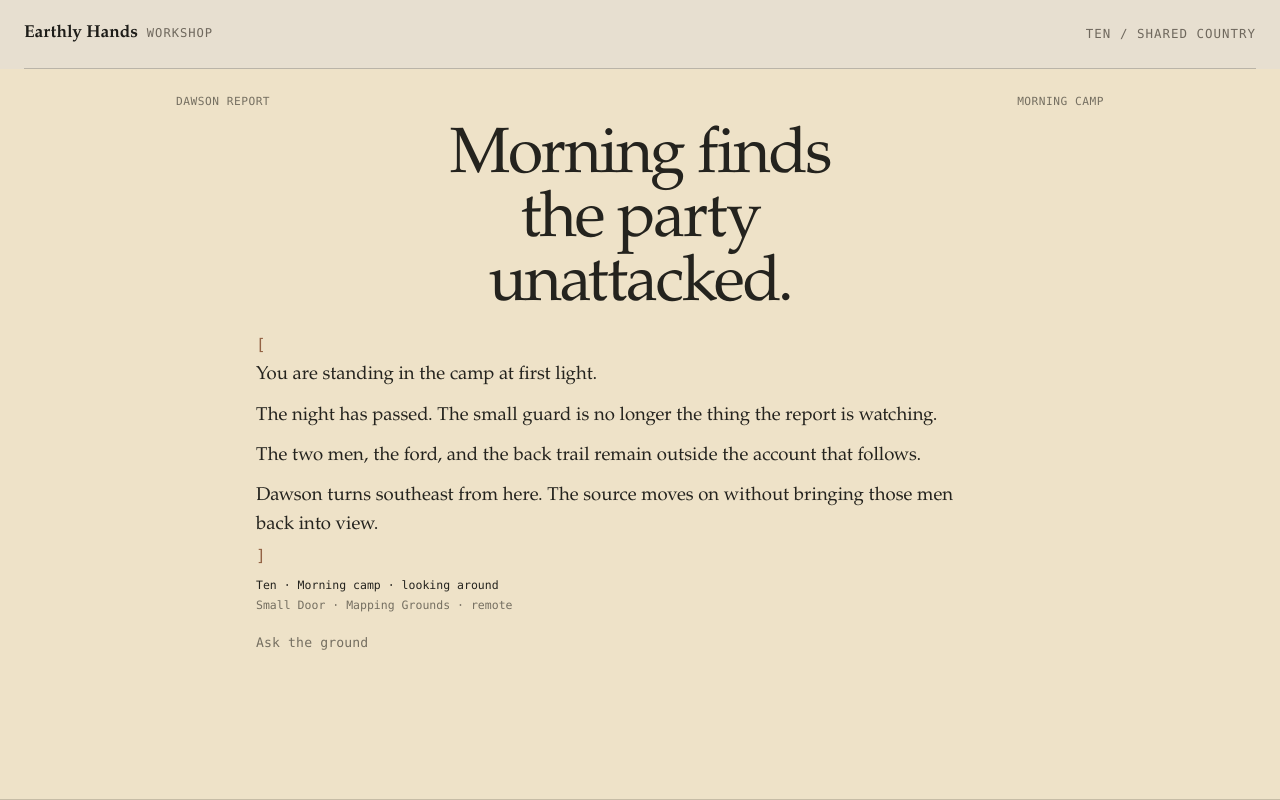
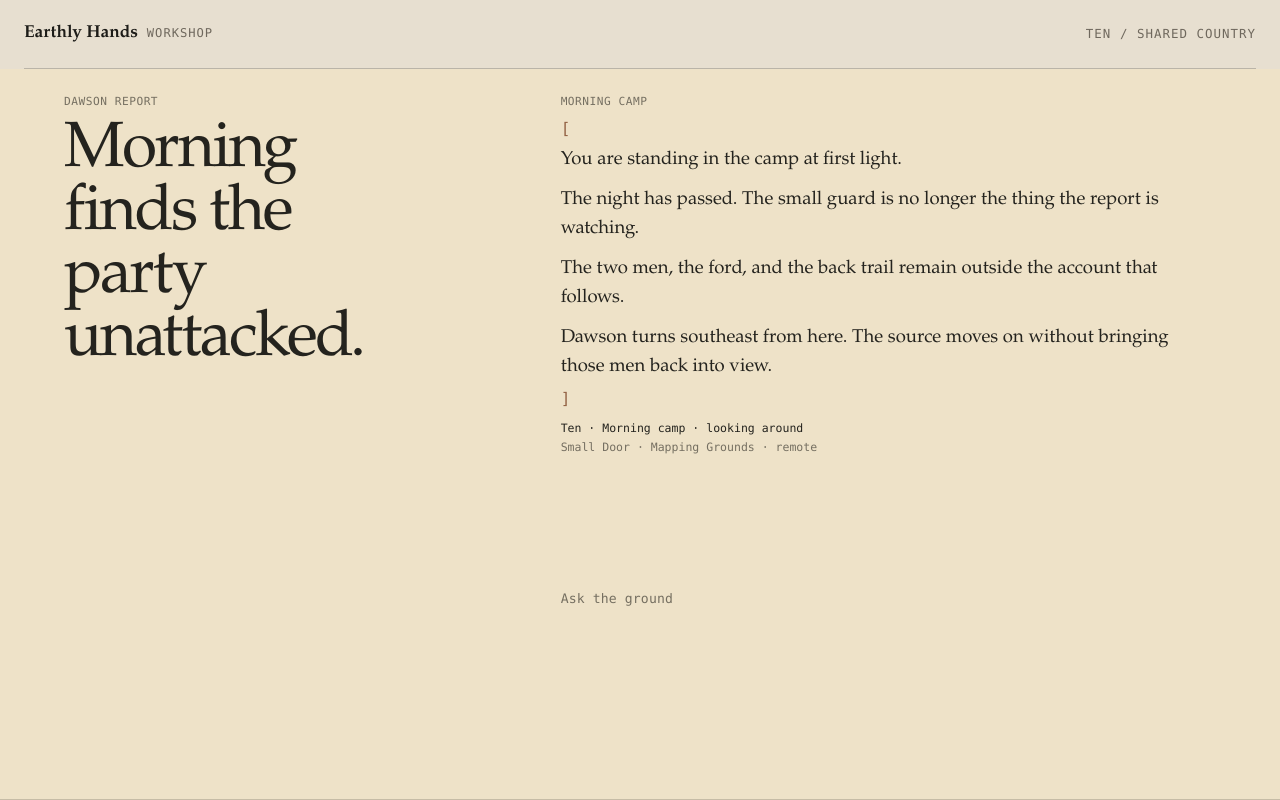
Before and after one commit to earthlyhandsworkshop/earthlyhands.org, a plain HTML site: page index.html in a window 1280 px wide. Shown: the top 800 px of the page. Drawn offline with Linux system fonts and the light colour scheme.

Commit message:
Restore Shared Country two-column conversation layout

```diff
--- a/style.css
+++ b/style.css
@@ -179,7 +179,7 @@ body[data-ground="dozen"] .experience-shell{
 
 .experience-stage,
 .experience-tools{
-  width:min(58rem,calc(100% - 3rem));
+  width:min(72rem,calc(100% - 3rem));
   margin-inline:auto;
 }
 
@@ -200,36 +200,50 @@ body[data-ground="dozen"] .experience-shell{
 }
 
 [data-scene].is-current{
-  display:block;
+  display:grid;
+  grid-template-columns:minmax(15rem,.82fr) minmax(0,1.28fr);
+  grid-template-rows:auto auto;
+  column-gap:clamp(2.4rem,6vw,6.5rem);
+  row-gap:.7rem;
   width:100%;
+  align-items:start;
 }
 
 [data-scene][tabindex="-1"]:focus{outline:none}
 
 .scene-setting{
-  display:flex;
-  justify-content:space-between;
-  gap:1.5rem;
-  margin:0 0 1rem;
+  display:contents;
   color:var(--scene-muted);
   font-family:var(--mono);
   font-size:.7rem;
   letter-spacing:.045em;
   text-transform:uppercase;
 }
+.scene-source{
+  grid-column:1;
+  grid-row:1;
+  align-self:end;
+  color:var(--scene-muted);
+}
 .scene-place{
-  text-align:right;
+  grid-column:2;
+  grid-row:1;
+  align-self:end;
+  color:var(--scene-muted);
+  text-align:left;
 }
 
 .passage h2{
-  margin:0 auto 1.15rem;
-  max-width:14ch;
+  grid-column:1;
+  grid-row:2;
+  margin:0;
+  max-width:11ch;
   color:var(--scene-ink);
-  font-size:clamp(2.35rem,5vw,4.4rem);
+  font-size:clamp(2.45rem,5vw,4.6rem);
   font-weight:400;
-  line-height:1;
-  letter-spacing:-.035em;
-  text-align:center;
+  line-height:.98;
+  letter-spacing:-.04em;
+  text-align:left;
   text-wrap:balance;
 }
 
@@ -239,8 +253,10 @@ body[data-ground="dozen"] .experience-shell{
 
 .plain-copy,
 .first-person-view{
-  max-width:48rem;
-  margin-inline:auto;
+  grid-column:2;
+  grid-row:2;
+  max-width:49rem;
+  margin:0;
   color:var(--scene-ink);
   font-size:clamp(1.08rem,1.45vw,1.22rem);
 }
@@ -372,9 +388,13 @@ body[data-ground="dozen"] .experience-shell{
 .trail-control:disabled{visibility:hidden}
 
 .experience-utility{
-  display:block;
-  max-width:48rem;
-  margin:.55rem auto 0;
+  display:grid;
+  grid-template-columns:minmax(15rem,.82fr) minmax(0,1.28fr);
+  column-gap:clamp(2.4rem,6vw,6.5rem);
+  margin:.4rem 0 0;
+}
+.experience-utility .ground-talk{
+  grid-column:2;
 }
 
 .ground-talk{
@@ -510,21 +530,43 @@ footer{
   }
 
   [data-scene].is-current{
-    display:block;
+    display:grid;
+    grid-template-columns:1fr;
+    grid-template-rows:auto auto auto;
+    row-gap:.6rem;
   }
 
   .scene-setting{
-    margin-bottom:.8rem;
+    display:flex;
+    grid-column:1;
+    grid-row:1;
+    justify-content:space-between;
+    gap:1rem;
+    margin-bottom:.2rem;
     font-size:.64rem;
   }
 
+  .scene-source,
+  .scene-place{
+    display:block;
+    color:var(--scene-muted);
+  }
+
+  .scene-place{
+    text-align:right;
+  }
+
   .passage h2{
+    grid-column:1;
+    grid-row:2;
     max-width:14ch;
-    margin:0 auto 1rem;
+    margin:0;
     font-size:clamp(2.1rem,9vw,3.3rem);
   }
 
   .plain-copy,.first-person-view{
+    grid-column:1;
+    grid-row:3;
     max-width:none;
     font-size:1.03rem;
   }
@@ -553,7 +595,8 @@ footer{
 
   .experience-utility{
     display:block;
-    padding:.45rem 0 .2rem;
+    margin:.35rem 0 0;
+    padding:.2rem 0;
   }
 
   .ground-talk{
```
